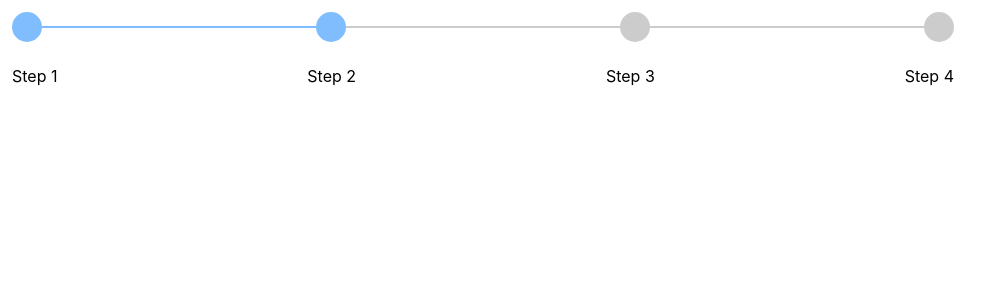
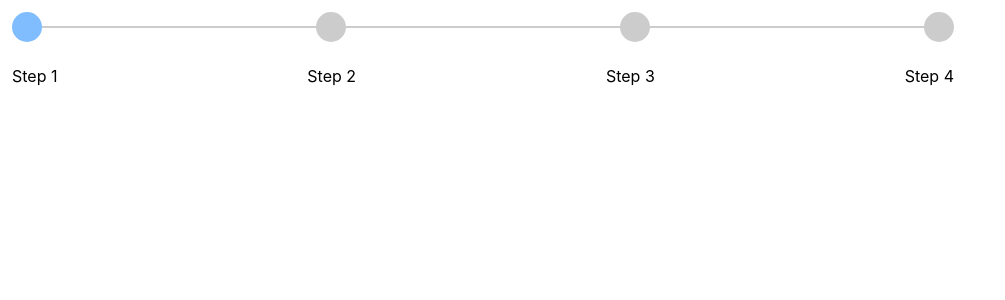
Before and after one commit to abhirna36/react-stepper, a React (Create React App) app: page / in a window 1280 px wide. Shown: the top 300 px of the page, without its empty margins (0-1005 px from the left). Built offline with nearby package versions, Linux system fonts and the light colour scheme.

Commit message:
selectd color

```diff
--- a/src/views/Example.js
+++ b/src/views/Example.js
@@ -10,7 +10,7 @@ function Example() {
         inactiveStepColor={"#cccccc"}
         completedProgressColor={"#007bff80"}
         remainingProgressColor={"#cccccc"}
-        activeStep={1}
+        activeStep={0}
         labelText={'Step'}
         totalStepperWidth={'75%'}
       />
```
